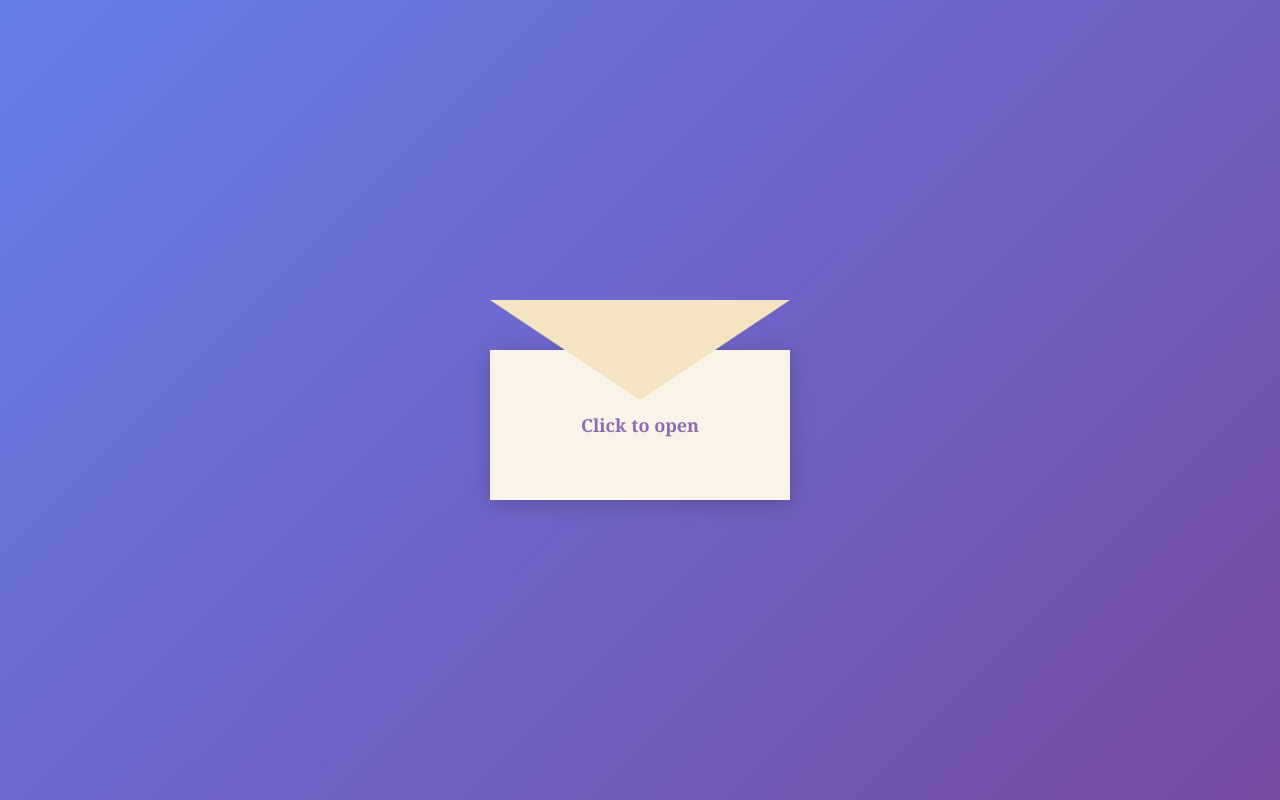
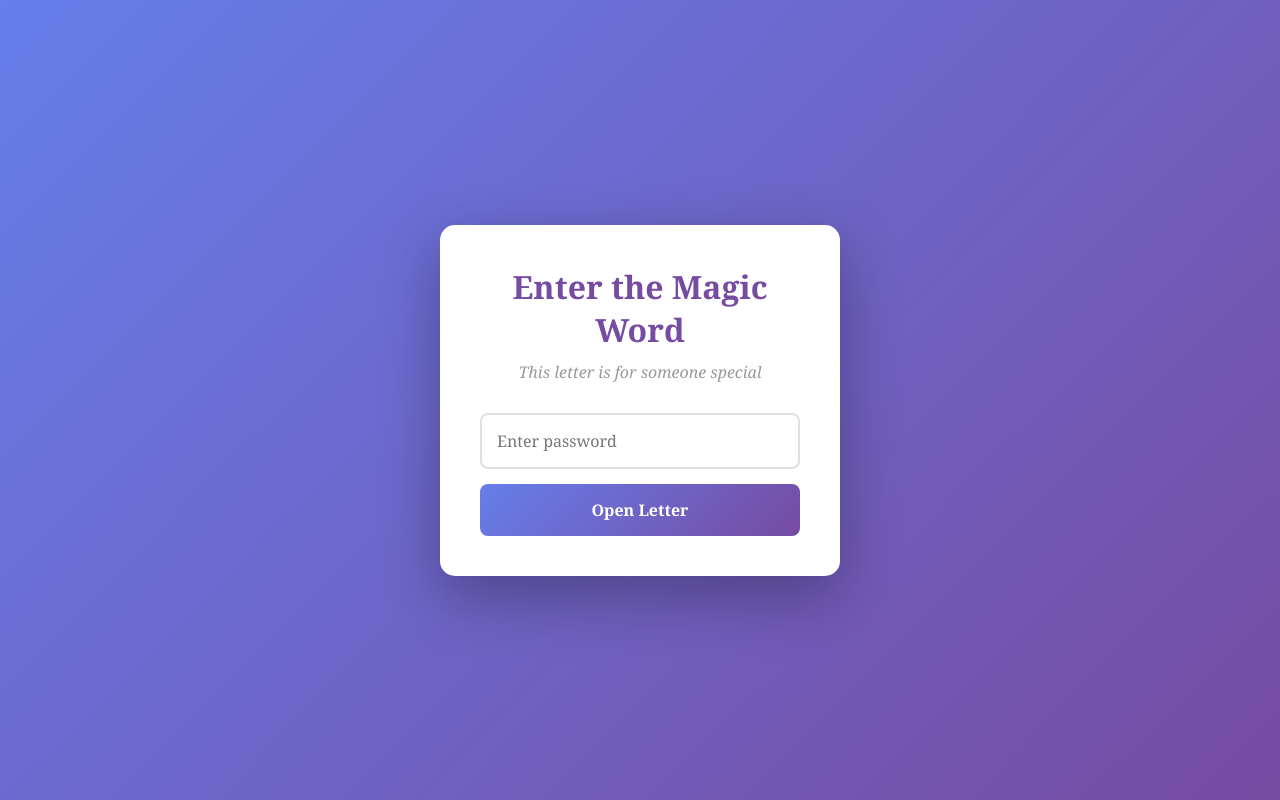
Before and after one commit to yesdavidleecs/olive-the-moon, a plain HTML site: page index.html in a window 1280 px wide. Drawn offline with Linux system fonts and the light colour scheme.

Commit message:
add password protection

```diff
--- a/index.html
+++ b/index.html
@@ -7,7 +7,21 @@
     <link rel="stylesheet" href="styles.css">
 </head>
 <body>
-    <div class="container">
+    <!-- Login Screen -->
+    <div class="login-container" id="loginContainer">
+        <div class="login-box">
+            <h2 class="login-title">Enter the Magic Word</h2>
+            <p class="login-subtitle">This letter is for someone special</p>
+            <form id="loginForm">
+                <input type="password" id="passwordInput" placeholder="Enter password" required>
+                <button type="submit" class="login-button">Open Letter</button>
+            </form>
+            <p class="error-message hidden" id="errorMessage">Incorrect password. Try again!</p>
+        </div>
+    </div>
+
+    <!-- Main Content (hidden initially) -->
+    <div class="container hidden" id="mainContent">
         <div class="envelope" id="envelope">
             <div class="envelope-flap"></div>
             <div class="envelope-body">
--- a/script.js
+++ b/script.js
@@ -1,4 +1,39 @@
 document.addEventListener('DOMContentLoaded', function() {
+    // Password protection
+    const PASSWORD = 'loveyou'; // Change this to your desired password
+
+    const loginContainer = document.getElementById('loginContainer');
+    const mainContent = document.getElementById('mainContent');
+    const loginForm = document.getElementById('loginForm');
+    const passwordInput = document.getElementById('passwordInput');
+    const errorMessage = document.getElementById('errorMessage');
+
+    // Handle login
+    loginForm.addEventListener('submit', function(e) {
+        e.preventDefault();
+
+        if (passwordInput.value === PASSWORD) {
+            // Correct password - show main content
+            loginContainer.classList.add('hidden');
+            mainContent.classList.remove('hidden');
+
+            // Clear the password field
+            passwordInput.value = '';
+            errorMessage.classList.add('hidden');
+        } else {
+            // Wrong password - show error
+            errorMessage.classList.remove('hidden');
+            passwordInput.value = '';
+
+            // Add shake animation to input
+            passwordInput.style.animation = 'shake 0.5s ease';
+            setTimeout(() => {
+                passwordInput.style.animation = '';
+            }, 500);
+        }
+    });
+
+    // Original envelope and letter functionality
     const envelope = document.getElementById('envelope');
     const letter = document.getElementById('letter');
     const confettiContainer = document.getElementById('confetti');
--- a/styles.css
+++ b/styles.css
@@ -19,6 +19,102 @@ body {
     width: 100%;
     max-width: 600px;
     padding: 20px;
+}
+
+.hidden {
+    display: none !important;
+}
+
+.login-container {
+    position: fixed;
+    top: 0;
+    left: 0;
+    width: 100%;
+    height: 100%;
+    display: flex;
+    justify-content: center;
+    align-items: center;
+    background: linear-gradient(135deg, #667eea 0%, #764ba2 100%);
+    z-index: 2000;
+}
+
+.login-box {
+    background: white;
+    padding: 40px;
+    border-radius: 15px;
+    box-shadow: 0 20px 60px rgba(0, 0, 0, 0.3);
+    text-align: center;
+    max-width: 400px;
+    width: 90%;
+    animation: fadeIn 0.5s ease;
+}
+
+.login-title {
+    color: #764ba2;
+    font-size: 2em;
+    margin-bottom: 10px;
+    font-family: 'Georgia', serif;
+}
+
+.login-subtitle {
+    color: #999;
+    margin-bottom: 30px;
+    font-style: italic;
+}
+
+#loginForm {
+    display: flex;
+    flex-direction: column;
+    gap: 15px;
+}
+
+#passwordInput {
+    padding: 15px;
+    border: 2px solid #e0e0e0;
+    border-radius: 8px;
+    font-size: 16px;
+    transition: border-color 0.3s ease;
+    font-family: 'Georgia', serif;
+}
+
+#passwordInput:focus {
+    outline: none;
+    border-color: #764ba2;
+}
+
+.login-button {
+    padding: 15px 30px;
+    background: linear-gradient(135deg, #667eea 0%, #764ba2 100%);
+    color: white;
+    border: none;
+    border-radius: 8px;
+    font-size: 16px;
+    font-weight: bold;
+    cursor: pointer;
+    transition: transform 0.2s ease, box-shadow 0.2s ease;
+    font-family: 'Georgia', serif;
+}
+
+.login-button:hover {
+    transform: translateY(-2px);
+    box-shadow: 0 5px 20px rgba(118, 75, 162, 0.4);
+}
+
+.login-button:active {
+    transform: translateY(0);
+}
+
+.error-message {
+    color: #ff6b6b;
+    margin-top: 15px;
+    font-size: 14px;
+    animation: shake 0.5s ease;
+}
+
+@keyframes shake {
+    0%, 100% { transform: translateX(0); }
+    25% { transform: translateX(-10px); }
+    75% { transform: translateX(10px); }
 }
 
 .envelope {
```
